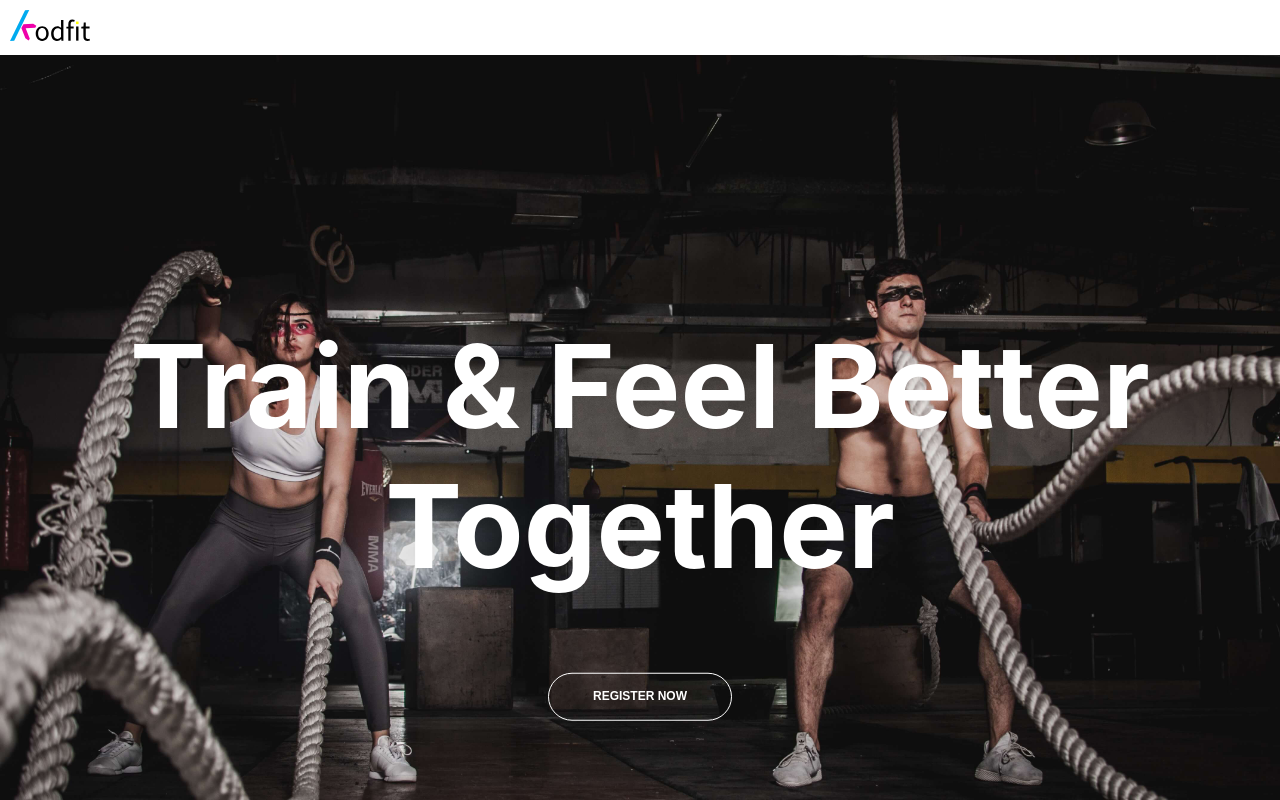
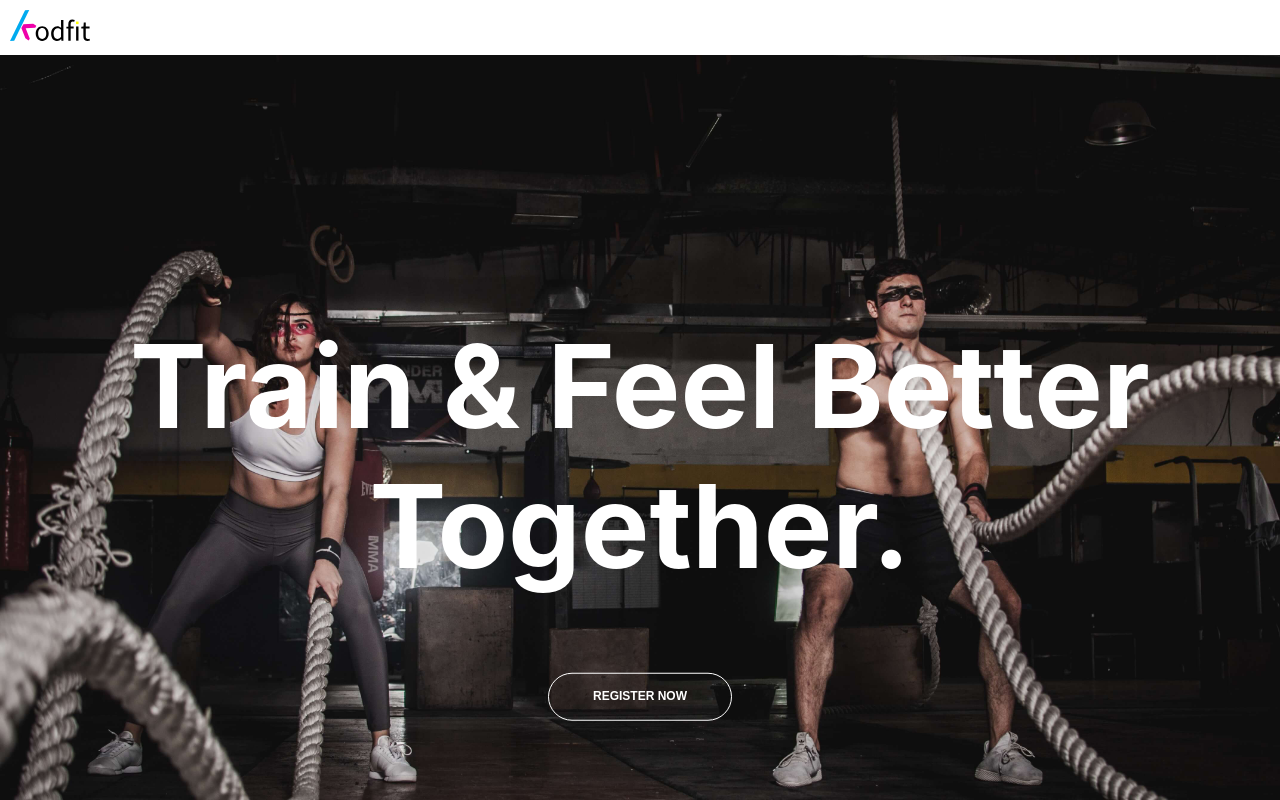
Before and after one commit to phapsides/kodfit, a React (Create React App) app: page / in a window 1280 px wide. Shown: the top 800 px of the page. Built offline with nearby package versions, Linux system fonts and the light colour scheme.

Commit message:
Update title on the landing page for testing purposes

```diff
--- a/src/LandingPage/LandingPage.js
+++ b/src/LandingPage/LandingPage.js
@@ -9,7 +9,7 @@ export default function LandingPage() {
     return (
         <main className="LandingPage">
             <HeroBanner
-                title="Train & Feel Better Together"
+                title="Train & Feel Better Together."
                 image={heroImage}
                 imageAlt="placeholder text"
                 buttonLabel="Register Now"
```
